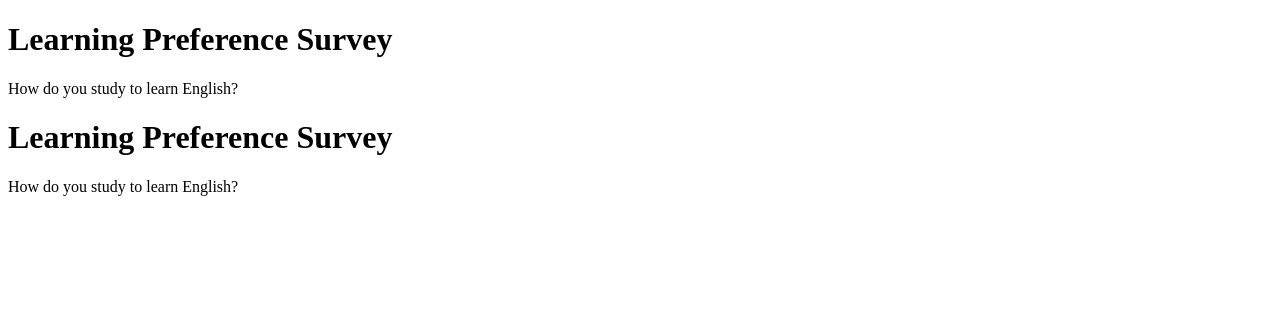
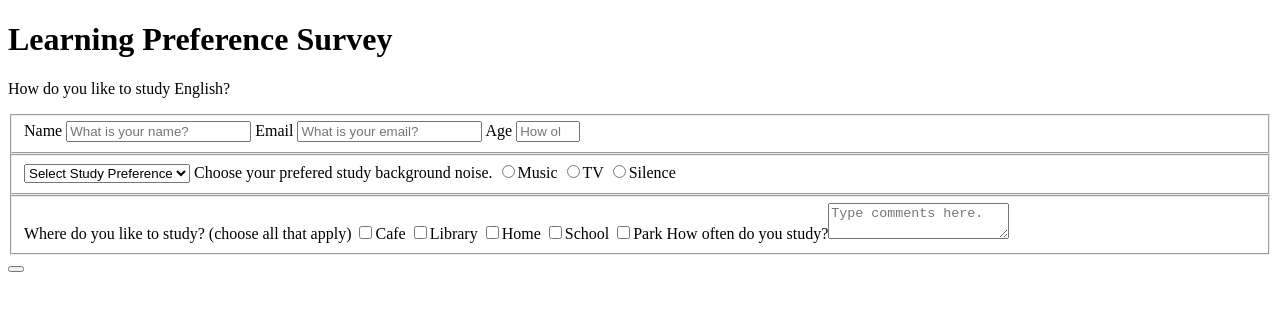
Before and after one commit to SupaMega24/survey-form, a plain HTML site: page index.html in a window 1280 px wide. Drawn offline with Linux system fonts and the light colour scheme.

Commit message:
Complete basic layout

```diff
--- a/index.html
+++ b/index.html
@@ -8,15 +8,43 @@
 </head>
 <body>
     <div>
-        <h1>Learning Preference Survey</h1>
-        <p>How do you study to learn English?</p>
-    </div>
-    <div>
         <h1 id='title'>Learning Preference Survey</h1>
-        <p id='description'>How do you study to learn English?</p>
+        <p id='description'>How do you like to study English?</p>
     </div>
     <form id='survey-form'>
-
+      <fieldset>
+        <label id='name-label'>Name</lable>
+        <input id='name' placeholder='What is your name?' type='text' required>
+        <label id='email-label'>Email</lable>
+        <input id='email' placeholder='What is your email?' type='email' required>
+        <label id='number-label'>Age</lable>
+        <input id='number' placeholder='How old are you?' type='number' min='18' max='100'>
+      </fieldset>
+      <fieldset>
+      <select id='dropdown'>
+        <option>Select Study Preference</option>
+        <option>Alone</option>
+        <option>face-to-face group</option>
+        <option>Online group</option>
+       </fieldset>
+      <fieldset>
+      </select>
+      <label>Choose your prefered study background noise.
+        <input name='group1' value='music' type='radio'>Music
+        <input name='group1' value='tv' type='radio'>TV
+        <input name='group1' value='silence' type='radio'>Silence
+      </label>
+      </fieldset>
+      <fieldset>
+      <label>Where do you like to study? (choose all that apply)</label>
+      <label><input type='checkbox' value='cafe'>Cafe</label>
+      <label><input type='checkbox' value='library'>Library</label>
+      <label><input type='checkbox' value='home'>Home</label>
+      <label><input type='checkbox' value='school'>School</label>
+      <label><input type='checkbox' value='park'>Park</label>
+      <label>How often do you study?<textarea placeholder='Type comments here.' ></textarea></label>
+      </fieldset>
+      <button id='submit' value='submit'>
     </form>
 </body>
 </html>
```
